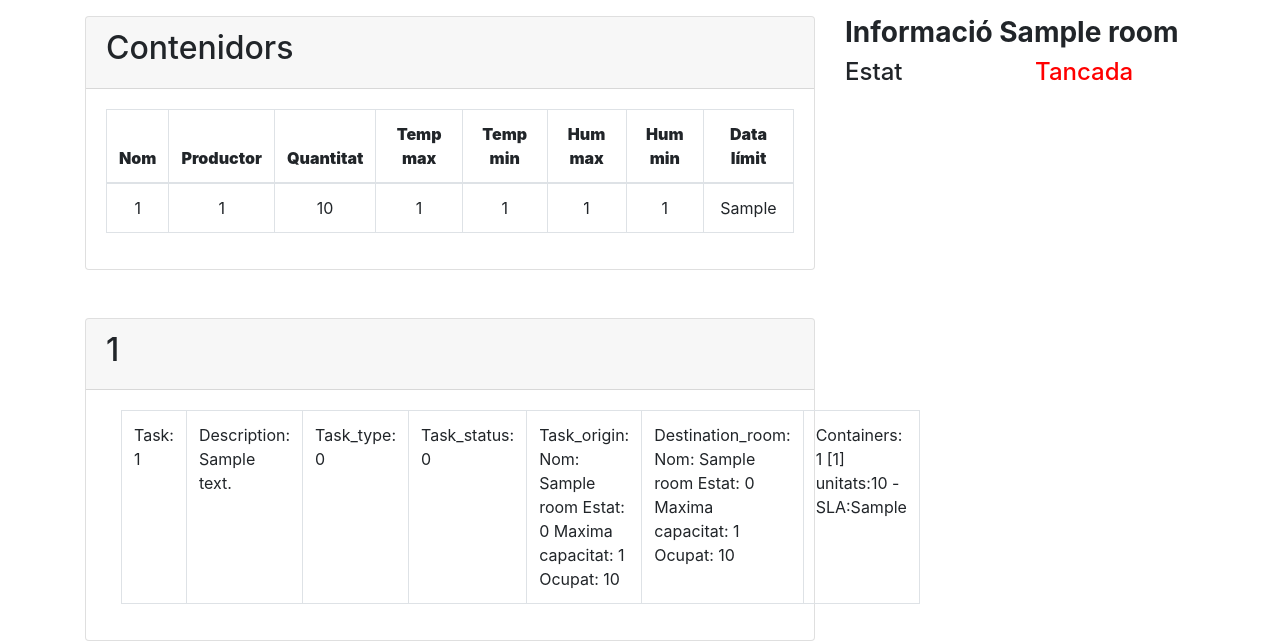
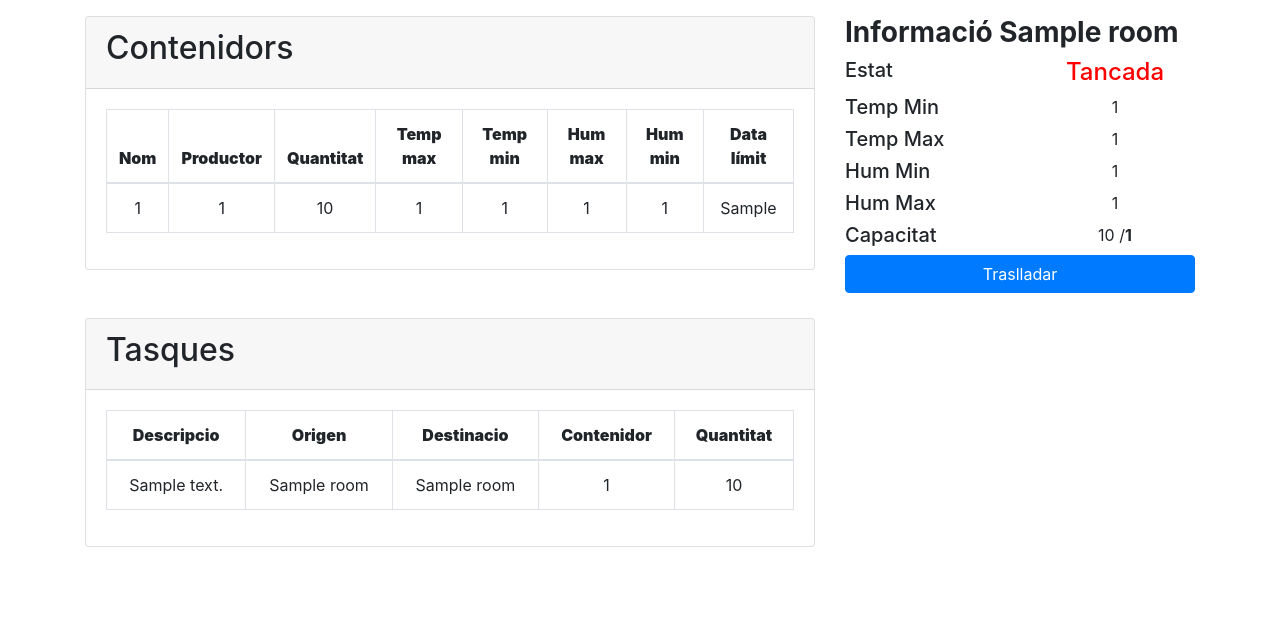
Before and after one commit to teamoutofbounds/joint-project, a Django app: page /magatzem/gestor/sales/1/ in a window 1280 px wide. Shown: the part 195-836 px from the top of the page. After the commit the page ends 742 px from the top, so only its background shows below. Run offline with Django 3.2, Linux system fonts and the light colour scheme; tables that the repository leaves empty hold one stand-in row (values such as "Sample post"); some libraries are stand-ins or nearby versions.

Commit message:
Dev: Pair Programming with Joan Palau, ended room-detail

```diff
--- a/magatzem/templates/magatzem/room-detail.html
+++ b/magatzem/templates/magatzem/room-detail.html
@@ -23,7 +23,7 @@
             <div class="card-body">
                 <div class="table-responsive">
                     <table class="table table-bordered table-hover" style="text-align: center">
-                        <caption style="display: none">Lista de contenidors</caption>
+                        <caption style="display: none">Llista de contenidors</caption>
                         <thead>
                             <tr>
                                 <!-- Main info -->
@@ -63,36 +63,41 @@
         </div>
 
         <div>
-            {% for task in tasks %}
-
             <div class ="card">
 
-            <div class="card-header">
-                <div class="row">
-                    <div class="col-sm-6">
-                        <h2>{{task.pk}}</h2>
+                <div class="card-header">
+                    <h2>Tasques</h2>
+                </div>
+
+                <div class="card-body">
+                    <div class="table-responsive">
+                        <table class="table table-bordered table-hover" style="text-align: center">
+                            <caption style="display: none">Llista de tasques</caption>
+                            <thead>
+                                <tr>
+                                    <!-- Main info -->
+                                    <th scope="col"> <b>Descripcio</b> </th>
+                                    <!-- Localitzacio -->
+                                    <th scope="col"> <b>Origen</b> </th>
+                                    <th scope="col"> <b>Destinacio</b> </th>
+                                    <!-- Contenidor -->
+                                    <th scope="col"> <b>Contenidor</b> </th>
+                                    <th scope="col"> <b>Quantitat</b> </th>
+                                </tr>
+                            </thead>
+                            {% for task in tasks %}
+                            <tr>
+                                <td>{{ task.description }}</td>
+                                <td>{{ task.origin_room.name }}</td>
+                                <td>{{ task.destination_room.name }}</td>
+                                <td>{{ task.containers.product_id }}</td>
+                                <td>{{ task.containers.quantity }}</td>
+                            </tr>
+                            {% endfor %}
+                        </table>
                     </div>
                 </div>
             </div>
-
-            <div class="card-body">
-                <div class="col">
-                    <table class="table table-bordered">
-                        <tr>
-                            <td>Task: {{ task.pk }}</td>
-                            <td>Description: {{ task.description }}</td>
-                            <td>Task_type: {{ task.task_type }}</td>
-                            <td>Task_status: {{ task.task_status }}</td>
-                            <td>Task_origin: {{ task.origin_room }}</td>
-                            <td>Destination_room: {{ task.destination_room }}</td>
-                            <td>Containers: {{ task.containers }}</td>
-                        </tr>
-                    </table>
-                </div>
-            </div>
-
-        </div>
-            {% endfor %}
         </div>
     </div>
 
@@ -103,20 +108,50 @@
             <!-- Nom i estat -->
             <div class="row">
                 <div class="col-sm-6">
-                    <h4> Estat </h4>
+                    <h5> Estat </h5>
                 </div>
-                <div class="col-sm-6">
+                <div class="col-sm-6 d-flex justify-content-center">
                     {% if room.room_status == 0 %}
                         <h4 style="color:red">Tancada </h4>
                     {% else %}
                         <h4 style="color:green">Oberta </h4>
                     {% endif %}
                 </div>
+                <div class="col-sm-6">
+                    <h5> Temp Min </h5>
+                </div>
+                <div class="col-sm-6 d-flex justify-content-center">
+                    {{room.temp_min}}
+                </div>
+                <div class="col-sm-6">
+                    <h5> Temp Max </h5>
+                </div>
+                <div class="col-sm-6 d-flex justify-content-center">
+                    {{room.temp_max}}
+                </div>
+                <div class="col-sm-6">
+                    <h5> Hum Min </h5>
+                </div>
+                <div class="col-sm-6 d-flex justify-content-center">
+                    {{room.hum_min}}
+                </div>
+                <div class="col-sm-6">
+                    <h5> Hum Max </h5>
+                </div>
+                <div class="col-sm-6 d-flex justify-content-center">
+                    {{room.hum_max}}
+                </div>
+                <div class="col-sm-6">
+                    <h5> Capacitat </h5>
+                </div>
+                <div class="col-sm-6 d-flex justify-content-center">
+                    {{room.quantity}} / <b>{{room.limit}}</b>
+                </div>
             </div>
         </div>
 
         <div class="accions">
-
+            <a class="btn btn-primary d-flex justify-content-center" href="" role="button">Traslladar</a>
         </div>
 
     </div>
--- a/magatzem/views.py
+++ b/magatzem/views.py
@@ -170,14 +170,14 @@ def sala_mock(request):
             {
                 'description': 'Traslladar',
                 'containers': {
-                        'productor_id': '20199110001',
-                        'producte_id': 'PERA CONFERENCE',
+                        'producer_id': '20199110001',
+                        'product_id': 'PERA CONFERENCE',
                         'limit': '08/08/2019',
                         'temp_min': 5,
                         'temp_max': 15,
                         'hum_min': 45,
                         'hum_max': 70,
-                        'quantitat': 8
+                        'quantity': 8
                     },
                 'origin_room': {
                     'name': 'Sala 1',
```
